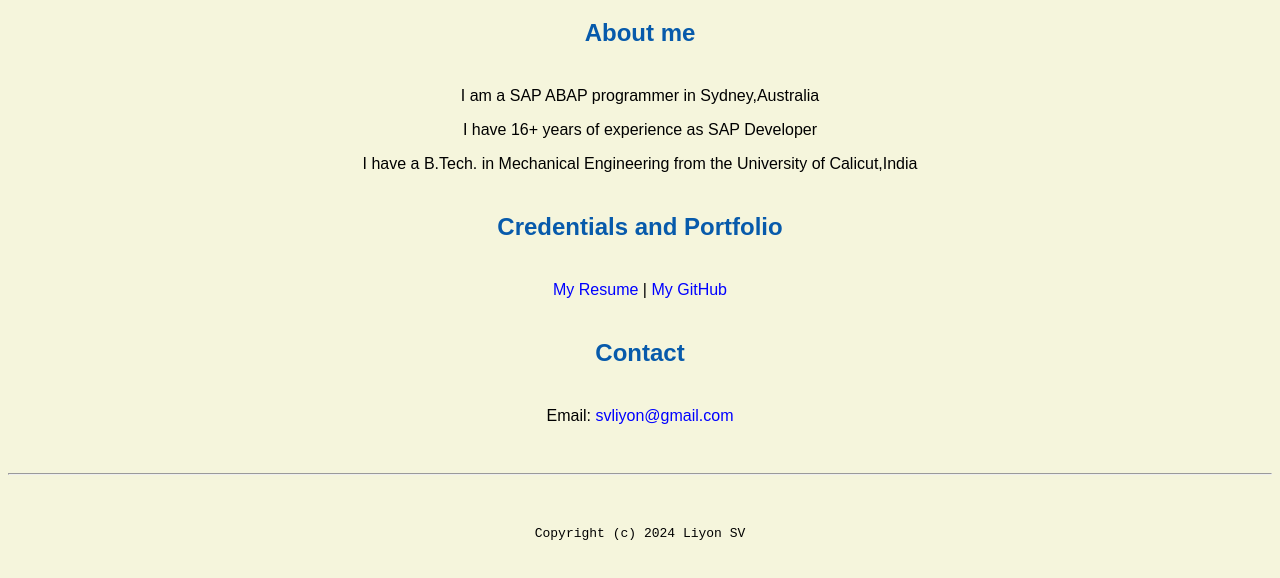
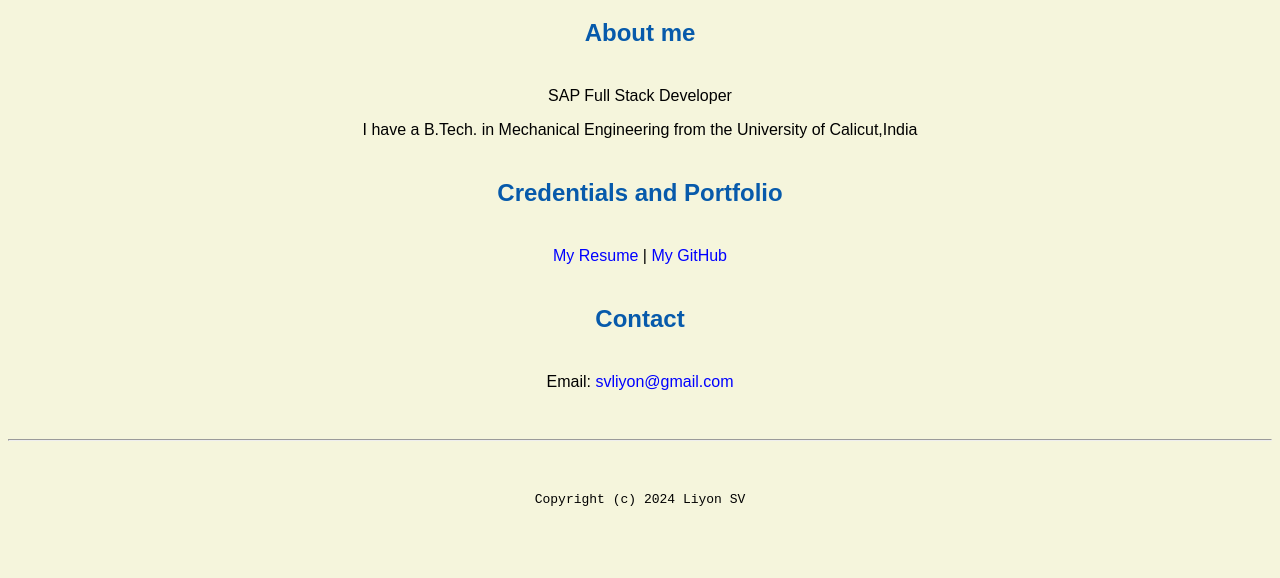
Before and after one commit to leontoys/leontoys.github.io, a plain HTML site: page index.html in a window 1280 px wide. Shown: the part 106-684 px from the top of the page. Drawn offline with Linux system fonts and the light colour scheme.

Commit message:
Update index.html

```diff
--- a/index.html
+++ b/index.html
@@ -18,8 +18,7 @@
 <!-- <img src="images/banner.jpg" width="75%"> -->
 <h1>Liyon SV's portal </h1>
 <h2> About me </h2>
-<p>I am a SAP ABAP programmer in Sydney,Australia</p>
-<p>I have 16+ years of experience as SAP Developer</p>
+<p>SAP Full Stack Developer</p>
 <p>I have a B.Tech. in Mechanical Engineering from the University of Calicut,India </p>
 <h2>Credentials and Portfolio</h2>
 <p><a href="resume.html">My Resume</a> | <a href="https://github.com/leontoys">My GitHub</a></p>
```
